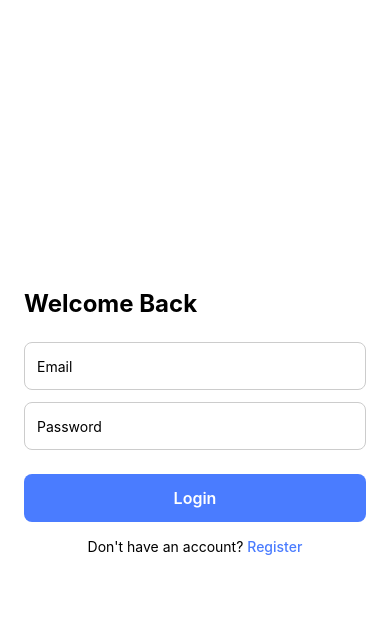
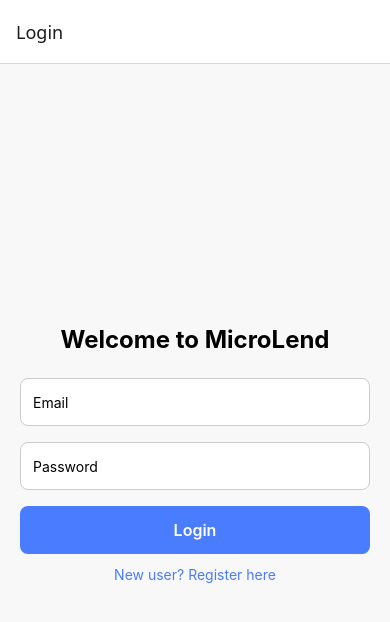
Before and after one commit to SiDMofokeng/5klippa, a React Native app in the folder 5klippa-mobile/: screen / in a window 390 px wide. Shown: the top 622 px of the page. Built offline with nearby package versions, Linux system fonts and the light colour scheme.

Commit message:
chore: consolidate React & RN imports in App.js (Milestone 2)

```diff
--- a/5klippa-mobile/App.js
+++ b/5klippa-mobile/App.js
@@ -1,35 +1,152 @@
+// 5klippa-mobile/App.js
 // 5klippa-mobile/App.js
 
-import React from 'react';
+import React, { useState } from 'react';
+import {
+  View,
+  Text,
+  StyleSheet,
+  Button,
+  TextInput,
+  TouchableOpacity,
+} from 'react-native';
 import { NavigationContainer } from '@react-navigation/native';
 import { createNativeStackNavigator } from '@react-navigation/native-stack';
 
-import LoginScreen from './screens/LoginScreen';
-import RegisterScreen from './screens/RegisterScreen';
-import DashboardScreen from './screens/DashboardScreen';
 
+// 1️⃣ Ensure each screen is defined as a function component
+function LoginScreen({ navigation }) {
+  const [email, setEmail] = useState('');
+  const [password, setPassword] = useState('');
+
+  return (
+    <View style={styles.container}>
+      <Text style={styles.header}>Welcome to MicroLend</Text>
+
+      <TextInput
+        placeholder="Email"
+        value={email}
+        onChangeText={setEmail}
+        keyboardType="email-address"
+        autoCapitalize="none"
+        style={styles.input}
+      />
+
+      <TextInput
+        placeholder="Password"
+        value={password}
+        onChangeText={setPassword}
+        secureTextEntry
+        style={styles.input}
+      />
+
+      <TouchableOpacity
+        style={styles.button}
+        onPress={() => {/* we'll hook up auth next */}}
+      >
+        <Text style={styles.buttonText}>Login</Text>
+      </TouchableOpacity>
+
+      <View style={{ height: 12 }} />
+
+      <TouchableOpacity onPress={() => navigation.navigate('Register')}>
+        <Text style={styles.linkText}>New user? Register here</Text>
+      </TouchableOpacity>
+    </View>
+  );
+}
+
+
+function RegisterScreen({ navigation }) {
+  return (
+    <View style={styles.center}>
+      <Text style={styles.title}>Register Screen</Text>
+      <Button title="Go to Login" onPress={() => navigation.navigate('Login')} />
+      <View style={styles.spacer} />
+      <Button title="Go to Dashboard" onPress={() => navigation.navigate('Dashboard')} />
+    </View>
+  );
+}
+
+function DashboardScreen({ navigation }) {
+  return (
+    <View style={styles.center}>
+      <Text style={styles.title}>Welcome to your Dashboard!</Text>
+      <Button title="Back to Login" onPress={() => navigation.navigate('Login')} />
+    </View>
+  );
+}
+
+// 2️⃣ Create the navigator
 const Stack = createNativeStackNavigator();
 
+// 3️⃣ Export the main App with NavigationContainer
 export default function App() {
   return (
     <NavigationContainer>
       <Stack.Navigator initialRouteName="Login">
-        <Stack.Screen
-          name="Login"
-          component={LoginScreen}
-          options={{ headerShown: false }}
-        />
-        <Stack.Screen
-          name="Register"
-          component={RegisterScreen}
-          options={{ headerShown: false }}
-        />
-        <Stack.Screen
-          name="Dashboard"
-          component={DashboardScreen}
-          options={{ headerLeft: null }}
-        />
+        {/* name must match exactly and component must be in scope */}
+        <Stack.Screen name="Login" component={LoginScreen} />
+        <Stack.Screen name="Register" component={RegisterScreen} />
+        <Stack.Screen name="Dashboard" component={DashboardScreen} />
       </Stack.Navigator>
     </NavigationContainer>
   );
 }
+
+// 4️⃣ Styles
+const styles = StyleSheet.create({
+  center: {
+    flex: 1,
+    alignItems: 'center',
+    justifyContent: 'center',
+    padding: 16,
+    backgroundColor: '#f8f8f8',
+  },
+  title: {
+    fontSize: 18,
+    marginBottom: 24,
+  },
+  spacer: {
+    height: 12,
+  },
+  container: {
+  flex: 1,
+  backgroundColor: '#f8f8f8',
+  padding: 20,
+  justifyContent: 'center',
+},
+header: {
+  fontSize: 24,
+  fontWeight: 'bold',
+  marginBottom: 24,
+  textAlign: 'center',
+},
+input: {
+  height: 48,
+  borderWidth: 1,
+  borderColor: '#ccc',
+  borderRadius: 8,
+  paddingHorizontal: 12,
+  marginBottom: 16,
+  backgroundColor: '#fff',
+},
+button: {
+  height: 48,
+  backgroundColor: '#4A7CFF',
+  borderRadius: 8,
+  alignItems: 'center',
+  justifyContent: 'center',
+},
+buttonText: {
+  color: '#fff',
+  fontSize: 16,
+  fontWeight: '600',
+},
+linkText: {
+  color: '#4A7CFF',
+  fontSize: 14,
+  textAlign: 'center',
+},
+
+});
```
